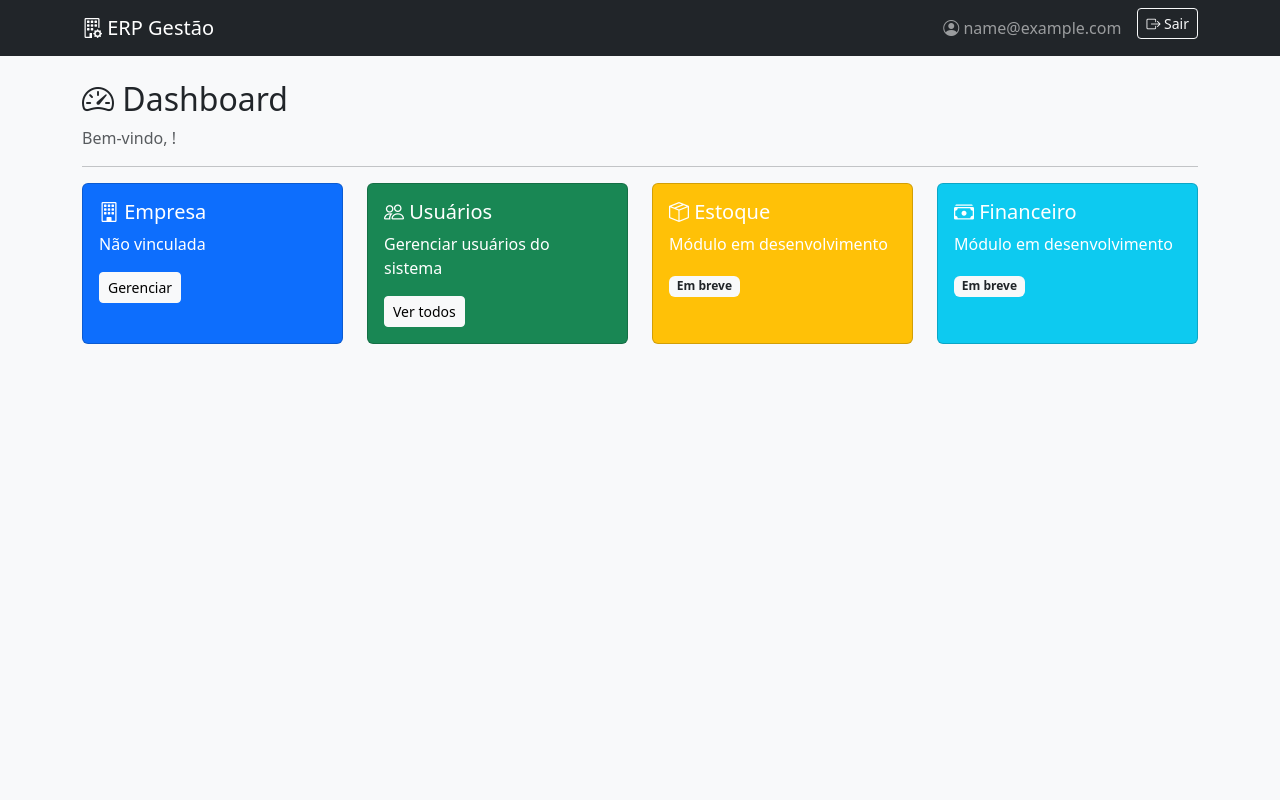
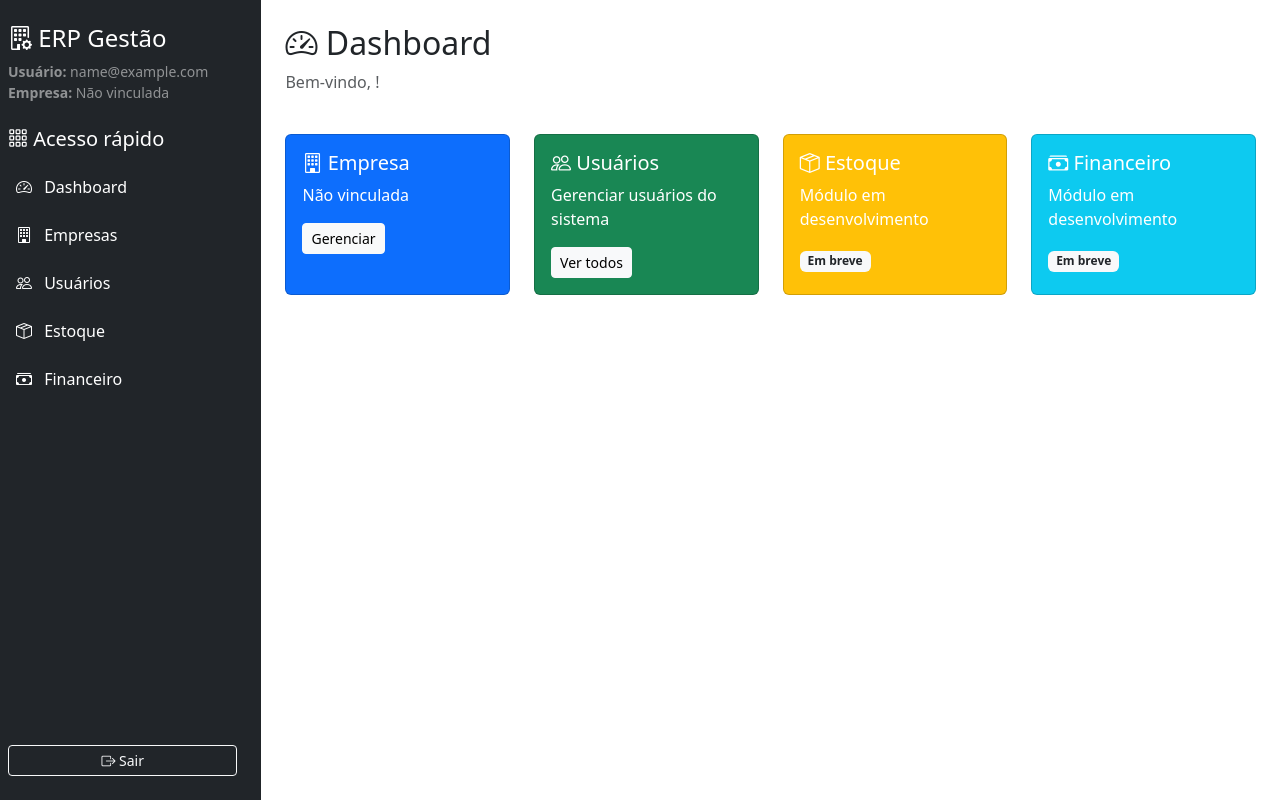
Before and after one commit to s-santos-dev/ERP_Gestao, a Django app: page /dashboard/ in a window 1280 px wide. Run offline with Django 5.2, Linux system fonts and the light colour scheme; the visitor is signed in with stand-in values (Sample User, id 1).

Commit message:
Atualização de interface

```diff
--- a/templates/base.html
+++ b/templates/base.html
@@ -9,40 +9,72 @@
     <link rel="stylesheet" href="https://cdn.jsdelivr.net/npm/bootstrap-icons@1.11.0/font/bootstrap-icons.css">
     {% block extra_css %}{% endblock %}
 </head>
-<body class="bg-light">
-    {% if user.is_authenticated %}
-    <nav class="navbar navbar-expand-lg navbar-dark bg-dark">
-        <div class="container">
-            <a class="navbar-brand" href="{% url 'usuarios:dashboard' %}">
-                <i class="bi bi-building-gear"></i> ERP Gestão
-            </a>
-            <div class="navbar-nav ms-auto">
-                <span class="navbar-text me-3">
-                    <i class="bi bi-person-circle"></i> {{ user.get_short_name }}
-                </span>
-                <form method="post" action="{% url 'usuarios:logout' %}" class="d-inline">
-                    {% csrf_token %}
-                    <button type="submit" class="btn btn-outline-light btn-sm">
-                        <i class="bi bi-box-arrow-right"></i> Sair
-                    </button>
-                </form>
-            </div>
-        </div>
-    </nav>
-    {% endif %}
-
-    <div class="container mt-4">
-        {% if messages %}
+<body class="bg-light" style="margin: 0;">
+    {% if messages %}
+        <div class="px-4 pt-3">
             {% for message in messages %}
                 <div class="alert alert-{{ message.tags }} alert-dismissible fade show">
                     {{ message }}
                     <button type="button" class="btn-close" data-bs-dismiss="alert"></button>
                 </div>
             {% endfor %}
-        {% endif %}
+        </div>
+    {% endif %}
 
-        {% block content %}{% endblock %}
+    {% if user.is_authenticated %}
+    <div class="d-flex min-vh-100 bg-white">
+        <aside class="bg-dark text-white p-4 d-flex flex-column position-sticky top-0" style="width: 280px; min-height: 100vh; margin-left: -1rem;">
+            <div class="mb-4">
+                <h4 class="mb-1"><i class="bi bi-building-gear"></i> ERP Gestão</h4>
+                <div class="small text-white-50 mt-2">
+                    <div><strong>Usuário:</strong> {{ user.get_short_name }}</div>
+                    <div><strong>Empresa:</strong> {{ empresa|default:"Não vinculada" }}</div>
+                </div>
+            </div>
+
+            <h5 class="mb-3"><i class="bi bi-grid-3x3-gap"></i> Acesso rápido</h5>
+
+            <div class="d-flex flex-column gap-2 flex-grow-1">
+                <a href="{% url 'usuarios:dashboard' %}" class="text-white text-decoration-none py-2 px-2 rounded-1">
+                    <i class="bi bi-speedometer2 me-2"></i> Dashboard
+                </a>
+                <a href="{% url 'empresas:lista' %}" class="text-white text-decoration-none py-2 px-2 rounded-1">
+                    <i class="bi bi-building me-2"></i> Empresas
+                </a>
+                <a href="#" class="text-white text-decoration-none py-2 px-2 rounded-1">
+                    <i class="bi bi-people me-2"></i> Usuários
+                </a>
+                <a href="#" class="text-white text-decoration-none py-2 px-2 rounded-1">
+                    <i class="bi bi-box-seam me-2"></i> Estoque
+                </a>
+                <a href="#" class="text-white text-decoration-none py-2 px-2 rounded-1">
+                    <i class="bi bi-cash-stack me-2"></i> Financeiro
+                </a>
+            </div>
+
+            <form method="post" action="{% url 'usuarios:logout' %}" class="mt-4">
+                {% csrf_token %}
+                <button type="submit" class="btn btn-outline-light btn-sm w-100">
+                    <i class="bi bi-box-arrow-right"></i> Sair
+                </button>
+            </form>
+        </aside>
+
+        <main class="flex-grow-1 p-4">
+            <div class="container-fluid px-0" style="margin: 0;">
+    {% else %}
+    <div class="container-fluid px-0" style="margin: 0;">
+    {% endif %}
+
+                {% block content %}{% endblock %}
+
+    {% if user.is_authenticated %}
+            </div>
+        </main>
     </div>
+    {% else %}
+    </div>
+    {% endif %}
 
     <script src="https://cdn.jsdelivr.net/npm/bootstrap@5.3.0/dist/js/bootstrap.bundle.min.js"></script>
     {% block extra_js %}{% endblock %}
--- a/templates/usuarios/dashboard.html
+++ b/templates/usuarios/dashboard.html
@@ -4,17 +4,15 @@
 {% block title %}Dashboard - ERP Gestão{% endblock %}
 
 {% block content %}
-<div class="row">
+<div class="row mb-4">
     <div class="col-12">
         <h2><i class="bi bi-speedometer2"></i> Dashboard</h2>
         <p class="text-muted">Bem-vindo, <strong>{{ user.nome }}</strong>!</p>
-        <hr>
     </div>
 </div>
 
 <div class="row g-4">
-    <!-- Card Empresa -->
-    <div class="col-md-3">
+    <div class="col-md-6 col-xl-3">
         <div class="card text-white bg-primary h-100">
             <div class="card-body">
                 <h5 class="card-title"><i class="bi bi-building"></i> Empresa</h5>
@@ -24,8 +22,7 @@
         </div>
     </div>
 
-    <!-- Card Usuários -->
-    <div class="col-md-3">
+    <div class="col-md-6 col-xl-3">
         <div class="card text-white bg-success h-100">
             <div class="card-body">
                 <h5 class="card-title"><i class="bi bi-people"></i> Usuários</h5>
@@ -35,8 +32,7 @@
         </div>
     </div>
 
-    <!-- Placeholders para futuros módulos -->
-    <div class="col-md-3">
+    <div class="col-md-6 col-xl-3">
         <div class="card text-white bg-warning h-100">
             <div class="card-body">
                 <h5 class="card-title"><i class="bi bi-box-seam"></i> Estoque</h5>
@@ -46,7 +42,7 @@
         </div>
     </div>
 
-    <div class="col-md-3">
+    <div class="col-md-6 col-xl-3">
         <div class="card text-white bg-info h-100">
             <div class="card-body">
                 <h5 class="card-title"><i class="bi bi-cash-stack"></i> Financeiro</h5>
```
